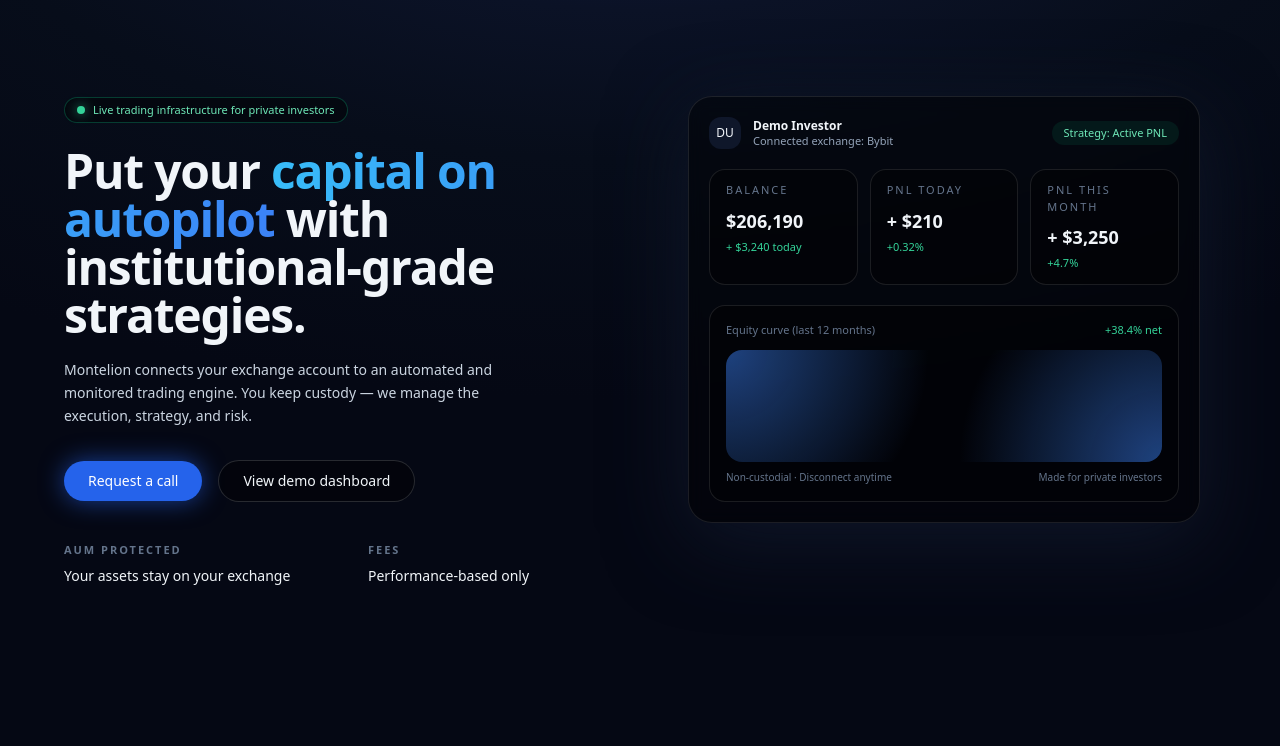
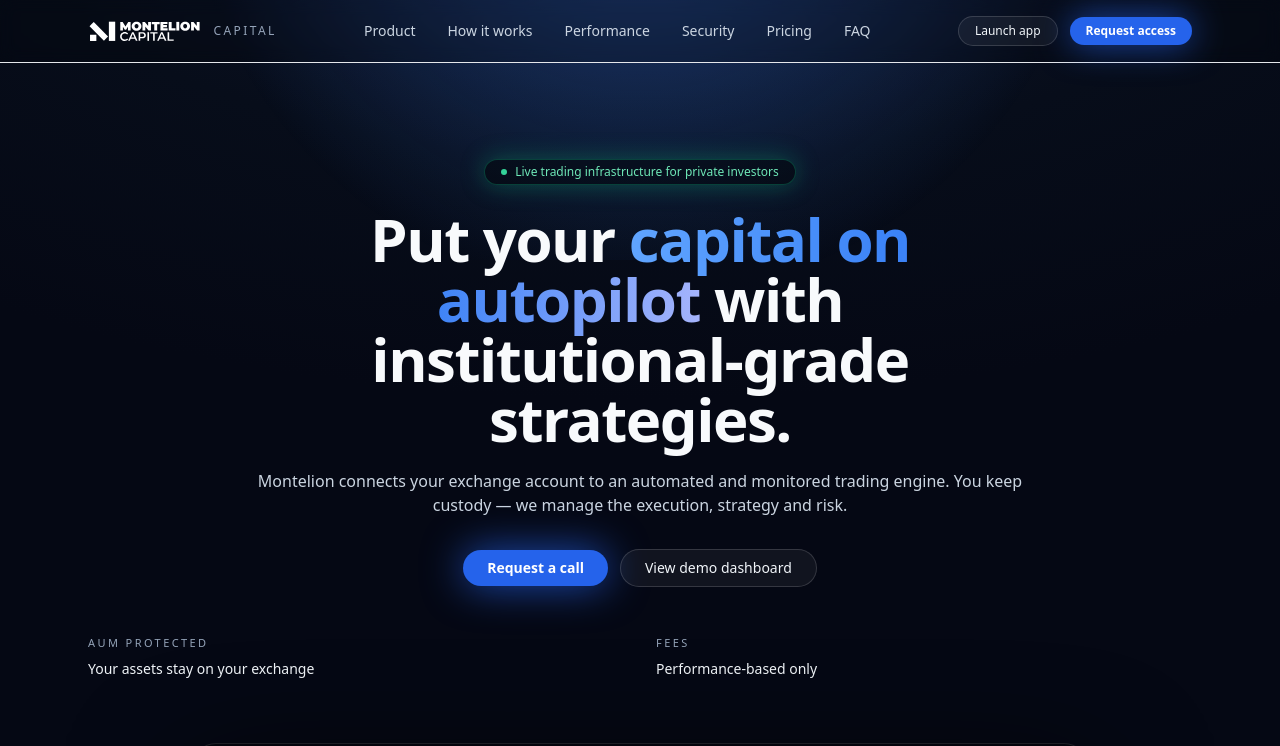
Before and after one commit to montelioncapital/montelion-app-v1, a Next.js app: page / in a window 1280 px wide. Shown: the top 746 px of the page. Built offline with nearby package versions, Linux system fonts and the light colour scheme.

Commit message:
Update page.tsx

```diff
--- a/app/page.tsx
+++ b/app/page.tsx
@@ -1,148 +1,184 @@
 // app/page.jsx
 "use client";
 
-import Image from "next/image";
-import Link from "next/link";
+import React from "react";
 
 export default function LandingPage() {
   return (
-    <main className="relative z-10 min-h-screen text-slate-100">
-      {/* Contenu centré, sans background plein écran */}
-      <div className="mx-auto flex max-w-6xl flex-col gap-12 px-4 pb-24 pt-24 lg:flex-row lg:items-start lg:px-0">
-        {/* COLONNE GAUCHE : HERO */}
-        <section className="max-w-xl">
-          {/* Badge live trading */}
-          <div className="mb-6 inline-flex items-center gap-2 rounded-full border border-emerald-500/30 bg-black/40 px-3 py-1 text-[11px] font-medium text-emerald-300">
-            <span className="h-2 w-2 rounded-full bg-emerald-400 shadow-[0_0_12px_rgba(52,211,153,0.8)]" />
-            Live trading infrastructure for private investors
+    <div className="relative min-h-screen flex flex-col">
+      {/* Glow spécifique au hero (par-dessus le fond global) */}
+      <div className="pointer-events-none absolute inset-x-0 -top-40 h-[420px] opacity-70">
+        <div className="h-full w-full bg-[radial-gradient(circle_at_top,rgba(59,130,246,0.6),transparent_60%)]" />
       </div>
 
-          {/* Titre principal */}
-          <h1 className="text-4xl font-semibold leading-tight tracking-tight sm:text-5xl">
+      {/* HEADER */}
+      <header className="relative z-20 border-b border-white/5/40 bg-black/20 backdrop-blur">
+        <div className="mx-auto flex max-w-6xl items-center justify-between px-4 py-4 md:px-6">
+          {/* Logo */}
+          <div className="flex items-center gap-3">
+            <img
+              src="/logo-montelion-02.svg"
+              alt="Montelion Capital"
+              className="h-6 w-auto"
+            />
+            <span className="hidden text-xs uppercase tracking-[0.2em] text-slate-400 md:inline">
+              CAPITAL
+            </span>
+          </div>
+
+          {/* Nav */}
+          <nav className="hidden items-center gap-8 text-sm text-slate-300 md:flex">
+            <button className="hover:text-white transition-colors">Product</button>
+            <button className="hover:text-white transition-colors">How it works</button>
+            <button className="hover:text-white transition-colors">Performance</button>
+            <button className="hover:text-white transition-colors">Security</button>
+            <button className="hover:text-white transition-colors">Pricing</button>
+            <button className="hover:text-white transition-colors">FAQ</button>
+          </nav>
+
+          {/* CTA droite */}
+          <div className="flex items-center gap-3">
+            <a
+              href="/dashboard"
+              className="hidden rounded-full border border-white/15 bg-white/5 px-4 py-1.5 text-xs font-medium text-slate-100 hover:bg-white/10 md:inline"
+            >
+              Launch app
+            </a>
+            <button className="rounded-full bg-[#2563eb] px-4 py-1.5 text-xs font-semibold text-white shadow-[0_0_35px_rgba(37,99,235,0.7)] hover:bg-[#1d4ed8]">
+              Request access
+            </button>
+          </div>
+        </div>
+      </header>
+
+      {/* CONTENU */}
+      <main className="relative z-10 flex-1">
+        <section className="mx-auto flex max-w-6xl flex-col px-4 pt-16 pb-20 md:px-6 md:pt-24 md:pb-28">
+          {/* Badge */}
+          <div className="mx-auto mb-6 flex items-center justify-center">
+            <div className="inline-flex items-center gap-2 rounded-full border border-emerald-500/30 bg-black/40 px-4 py-1 text-xs text-emerald-300 shadow-[0_0_25px_rgba(16,185,129,0.35)]">
+              <span className="h-1.5 w-1.5 rounded-full bg-emerald-400" />
+              <span>Live trading infrastructure for private investors</span>
+            </div>
+          </div>
+
+          {/* Hero text centré */}
+          <div className="mx-auto max-w-3xl text-center">
+            <h1 className="text-4xl font-semibold tracking-tight text-slate-50 sm:text-5xl md:text-6xl">
               Put your{" "}
-            <span className="bg-gradient-to-r from-sky-400 to-blue-500 bg-clip-text text-transparent">
+              <span className="bg-gradient-to-r from-[#60a5ff] via-[#3b82f6] to-[#a5b4fc] bg-clip-text text-transparent">
                 capital on autopilot
               </span>{" "}
               with institutional-grade strategies.
             </h1>
-
-          {/* Sous-titre */}
-          <p className="mt-5 max-w-md text-sm text-slate-300 leading-relaxed">
+            <p className="mt-5 text-sm leading-relaxed text-slate-300 md:text-base">
               Montelion connects your exchange account to an automated and
               monitored trading engine. You keep custody — we manage the
-            execution, strategy, and risk.
+              execution, strategy and risk.
             </p>
 
             {/* CTA */}
-          <div className="mt-8 flex flex-wrap items-center gap-4">
-            <Link
-              href="#request"
-              className="inline-flex items-center justify-center rounded-full bg-[#2563eb] px-6 py-2.5 text-sm font-medium text-white shadow-[0_0_25px_rgba(37,99,235,0.6)] transition hover:bg-[#1d4ed8]"
-            >
+            <div className="mt-8 flex flex-wrap items-center justify-center gap-3">
+              <button className="rounded-full bg-[#2563eb] px-6 py-2 text-sm font-semibold text-white shadow-[0_0_40px_rgba(37,99,235,0.75)] hover:bg-[#1d4ed8]">
                 Request a call
-            </Link>
-
-            <Link
+              </button>
+              <a
                 href="/dashboard"
-              className="inline-flex items-center justify-center rounded-full border border-white/15 bg-black/40 px-6 py-2.5 text-sm font-medium text-slate-100 hover:bg-white/5"
+                className="rounded-full border border-white/15 bg-white/5 px-6 py-2 text-sm font-medium text-slate-100 hover:bg-white/10"
               >
                 View demo dashboard
-            </Link>
+              </a>
+            </div>
           </div>
 
-          {/* AUM / FEES */}
-          <div className="mt-10 grid gap-8 text-xs text-slate-400 sm:grid-cols-2">
+          {/* Small stats ligne (AUM / Fees) */}
+          <div className="mt-12 grid gap-8 text-left text-xs uppercase tracking-[0.22em] text-slate-400 sm:grid-cols-2 sm:text-[11px]">
             <div>
-              <div className="font-semibold tracking-[0.18em] text-[11px] text-slate-500">
-                AUM PROTECTED
-              </div>
-              <div className="mt-2 text-sm text-slate-100">
+              <div>AUM PROTECTED</div>
+              <div className="mt-2 text-sm normal-case tracking-normal text-slate-100">
                 Your assets stay on your exchange
               </div>
             </div>
             <div>
-              <div className="font-semibold tracking-[0.18em] text-[11px] text-slate-500">
-                FEES
-              </div>
-              <div className="mt-2 text-sm text-slate-100">
+              <div>FEES</div>
+              <div className="mt-2 text-sm normal-case tracking-normal text-slate-100">
                 Performance-based only
               </div>
             </div>
           </div>
-        </section>
 
-        {/* COLONNE DROITE : CARTE DEMO */}
-        <section className="w-full max-w-lg">
-          <div className="rounded-3xl border border-white/10 bg-black/40 p-5 shadow-[0_18px_80px_rgba(15,23,42,0.9)] backdrop-blur">
-            {/* Header carte */}
+          {/* Bloc demo dashboard centré comme sur VaultX */}
+          <div className="mt-16 flex justify-center">
+            <div className="w-full max-w-4xl rounded-3xl border border-white/10 bg-black/40 px-6 py-5 shadow-[0_40px_120px_rgba(0,0,0,0.9)]">
+              {/* Top bar */}
               <div className="flex items-center justify-between">
                 <div className="flex items-center gap-3">
-                <div className="flex h-8 w-8 items-center justify-center rounded-xl bg-slate-900 text-xs font-medium">
+                  <div className="flex h-8 w-8 items-center justify-center rounded-full bg-slate-800 text-xs font-semibold">
                     DU
                   </div>
-                <div className="leading-tight">
-                  <div className="text-xs font-semibold">Demo Investor</div>
-                  <div className="text-[11px] text-slate-400">
+                  <div className="text-xs">
+                    <div className="font-medium text-slate-100">
+                      Demo Investor
+                    </div>
+                    <div className="text-slate-400">
                       Connected exchange: Bybit
                     </div>
                   </div>
                 </div>
-              <span className="rounded-full bg-emerald-500/10 px-3 py-1 text-[11px] font-medium text-emerald-300">
+                <div className="rounded-full bg-emerald-900/30 px-3 py-1 text-[11px] font-medium text-emerald-300">
                   Strategy: Active PNL
-              </span>
+                </div>
               </div>
 
-            {/* KPI ligne 1 */}
+              {/* KPIs */}
               <div className="mt-5 grid gap-3 sm:grid-cols-3">
-              {/* Balance */}
-              <div className="rounded-2xl border border-white/10 bg-black/40 px-4 py-3">
-                <div className="text-[11px] uppercase tracking-[0.18em] text-slate-500">
-                  BALANCE
+                <div className="rounded-2xl border border-white/10 bg-white/5 px-4 py-3">
+                  <div className="text-[11px] text-slate-400">BALANCE</div>
+                  <div className="mt-1 text-xl font-semibold text-slate-50">
+                    $206,190
                   </div>
-                <div className="mt-2 text-lg font-semibold">$206,190</div>
                   <div className="mt-1 text-[11px] text-emerald-400">
                     + $3,240 today
                   </div>
                 </div>
-
-              {/* PNL Today */}
-              <div className="rounded-2xl border border-white/10 bg-black/40 px-4 py-3">
-                <div className="text-[11px] uppercase tracking-[0.18em] text-slate-500">
-                  PNL TODAY
+                <div className="rounded-2xl border border-white/10 bg-white/5 px-4 py-3">
+                  <div className="text-[11px] text-slate-400">PNL TODAY</div>
+                  <div className="mt-1 text-xl font-semibold text-slate-50">
+                    +$210
                   </div>
-                <div className="mt-2 text-lg font-semibold">+ $210</div>
                   <div className="mt-1 text-[11px] text-emerald-400">
                     +0.32%
                   </div>
                 </div>
-
-              {/* PNL This Month */}
-              <div className="rounded-2xl border border-white/10 bg-black/40 px-4 py-3">
-                <div className="text-[11px] uppercase tracking-[0.18em] text-slate-500">
+                <div className="rounded-2xl border border-white/10 bg-white/5 px-4 py-3">
+                  <div className="text-[11px] text-slate-400">
                     PNL THIS MONTH
                   </div>
-                <div className="mt-2 text-lg font-semibold">+ $3,250</div>
+                  <div className="mt-1 text-xl font-semibold text-slate-50">
+                    +$3,250
+                  </div>
                   <div className="mt-1 text-[11px] text-emerald-400">
                     +4.7%
                   </div>
                 </div>
               </div>
 
-            {/* Courbe d’equity fake */}
-            <div className="mt-5 rounded-2xl border border-white/10 bg-black/40 p-4">
-              <div className="flex items-center justify-between text-[11px] text-slate-500">
+              {/* Equity curve placeholder */}
+              <div className="mt-6 rounded-2xl border border-white/10 bg-gradient-to-r from-[#1d2951] via-[#1f3a7a] to-[#1b2550] px-4 py-4">
+                <div className="flex items-center justify-between text-[11px] text-slate-300">
                   <span>Equity curve (last 12 months)</span>
-                <span className="text-emerald-400">+38.4% net</span>
+                  <span className="text-emerald-300">+38.4% net</span>
                 </div>
-              <div className="mt-3 h-28 rounded-2xl bg-[radial-gradient(circle_at_0%_0%,rgba(59,130,246,0.5),transparent_45%),radial-gradient(circle_at_100%_100%,rgba(59,130,246,0.5),transparent_45%)]" />
-              <div className="mt-2 flex justify-between text-[10px] text-slate-500">
+                <div className="mt-4 h-28 rounded-xl bg-[radial-gradient(circle_at_20%_0,rgba(148,163,253,0.9),transparent_55%),radial-gradient(circle_at_80%_100%,rgba(59,130,246,0.9),transparent_60%)] opacity-90" />
+                <div className="mt-3 flex items-center justify-between text-[11px] text-slate-400">
                   <span>Non-custodial · Disconnect anytime</span>
                   <span>Made for private investors</span>
                 </div>
               </div>
             </div>
+          </div>
         </section>
+      </main>
     </div>
-    </main>
   );
 }
```
Lines whose indentation alone changed are shown as unchanged.
